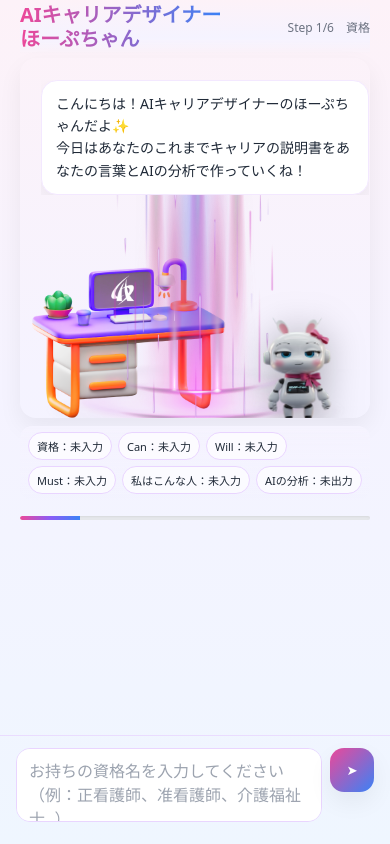
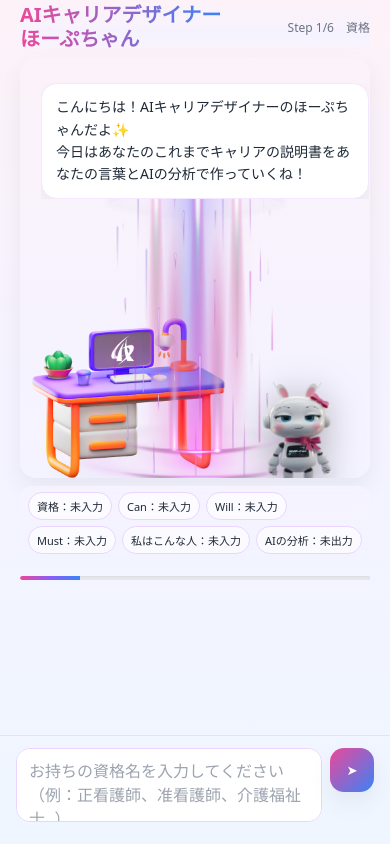
Before and after one commit to HOAP-Inc/hoap-ai-career-consultant, a Next.js app: page / in a window 390 px wide. Built offline with nearby package versions, Linux system fonts and the light colour scheme.

Commit message:
Adjust UI spacing and expand Hoap-chan area
- Narrow gap below progress bar (18px→8px desktop, 24px→12px mobile)
- Expand duo-stage height (440px→500px desktop, 360px→420px mobile)
- Improve visual balance and give Hoap-chan more prominence

```diff
--- a/styles/globals.css
+++ b/styles/globals.css
@@ -448,7 +448,7 @@ body{
   background:#e5e7eb;
   border-radius:6px;
   overflow:hidden;
-  margin:8px 0 18px;
+  margin:8px 0 8px;
   box-shadow: inset 0 1px 2px rgba(0,0,0,.06);
 }
 
@@ -510,7 +510,7 @@ html, body, #__next { height: 100%; }
 .duo-stage{
   margin: 0 0 12px;
   position: relative;
-  height: 440px;
+  height: 500px;
   border-radius: 16px;
   overflow: visible;
   box-shadow: var(--card-shadow);
@@ -674,13 +674,13 @@ html, body, #__next { height: 100%; }
     top: 64px;
     z-index: 18;
     height: 4px;
-    margin: 4px 0 24px;
+    margin: 4px 0 12px;
   }
 
   .duo-stage{
     margin: 0;
     margin-top: 4px !important;
-    height: 360px !important;
+    height: 420px !important;
     position: relative;
     overflow: hidden;
   }
```
